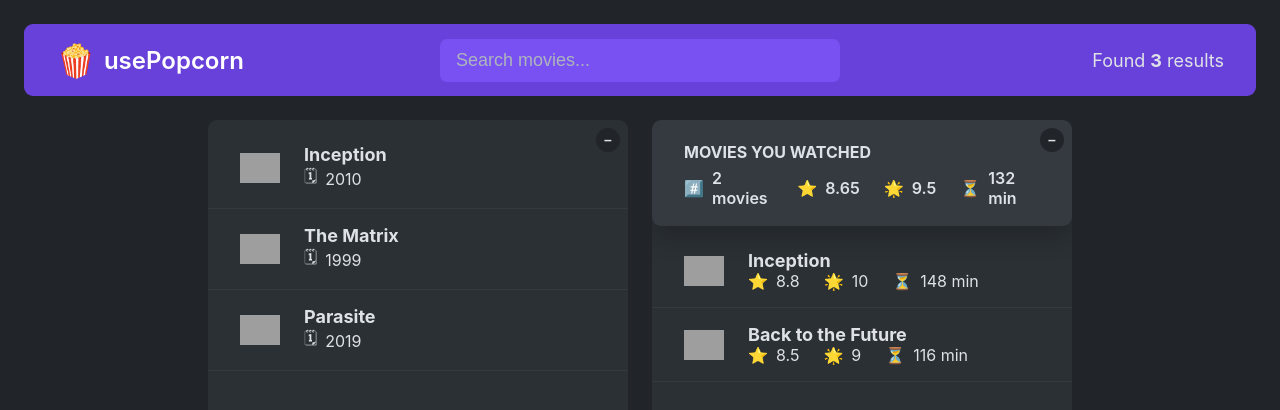
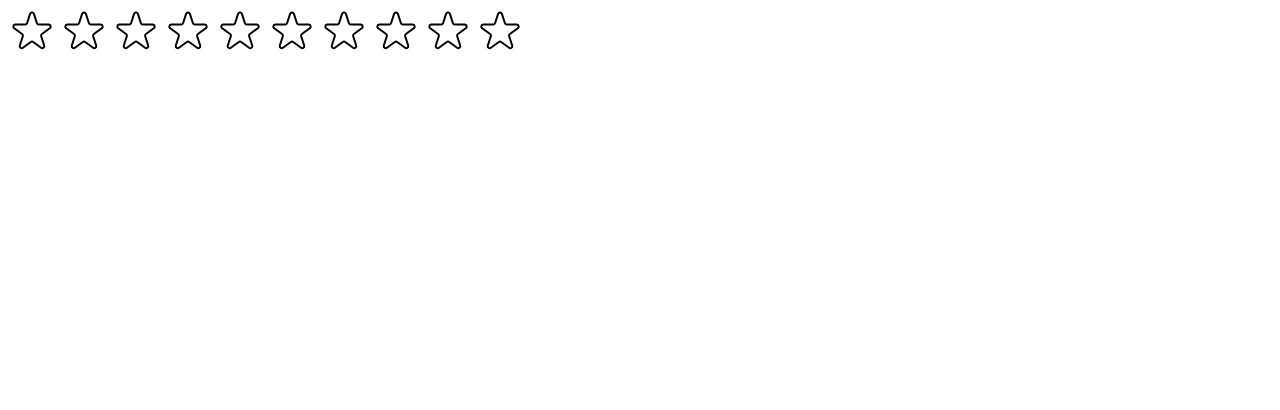
Before and after one commit to seanka/React-UsePopcorn-Web, a React (Create React App) app: page / in a window 1280 px wide. Shown: the top 410 px of the page. Built offline with nearby package versions, Linux system fonts and the light colour scheme; grey boxes are pictures that could not be loaded.

Commit message:
Created stars container and logic

```diff
--- /dev/null
+++ b/src/StarRating.js
@@ -0,0 +1,64 @@
+import { useState } from "react";
+
+const containerStyle = {
+  display: "flex",
+  alignItems: "center",
+  gap: "16px",
+};
+
+const starContainerStyle = {
+  display: "flex",
+  gap: "4px",
+};
+
+const textStyle = {
+  lineHeight: "1",
+  margin: "0",
+};
+
+export default function StarRating({ maxRating = 5 }) {
+  const [rating, setRating] = useState(0);
+
+  function handleRating(rating) {
+    setRating(rating);
+  }
+
+  return (
+    <div style={containerStyle}>
+      <div style={starContainerStyle}>
+        {Array.from({ length: maxRating }, (_, i) => (
+          <Star key={i} onRate={() => handleRating(i + 1)} full={rating >= i + 1} />
+        ))}
+      </div>
+      <p style={textStyle}>{rating || ""}</p>
+    </div>
+  );
+}
+
+const starStyle = {
+  width: "48px",
+  height: "48px",
+  display: "block",
+  cursor: "pointer",
+};
+
+function Star({ onRate, full }) {
+  return (
+    <span role="button" style={starStyle} onClick={onRate}>
+      {full ? (
+        <svg xmlns="http://www.w3.org/2000/svg" viewBox="0 0 20 20" fill="#000" stroke="#000">
+          <path d="M9.049 2.927c.3-.921 1.603-.921 1.902 0l1.07 3.292a1 1 0 00.95.69h3.462c.969 0 1.371 1.24.588 1.81l-2.8 2.034a1 1 0 00-.364 1.118l1.07 3.292c.3.921-.755 1.688-1.54 1.118l-2.8-2.034a1 1 0 00-1.175 0l-2.8 2.034c-.784.57-1.838-.197-1.539-1.118l1.07-3.292a1 1 0 00-.364-1.118L2.98 8.72c-.783-.57-.38-1.81.588-1.81h3.461a1 1 0 00.951-.69l1.07-3.292z" />
+        </svg>
+      ) : (
+        <svg xmlns="http://www.w3.org/2000/svg" fill="none" viewBox="0 0 24 24" stroke="#000">
+          <path
+            strokeLinecap="round"
+            strokeLinejoin="round"
+            strokeWidth="{2}"
+            d="M11.049 2.927c.3-.921 1.603-.921 1.902 0l1.519 4.674a1 1 0 00.95.69h4.915c.969 0 1.371 1.24.588 1.81l-3.976 2.888a1 1 0 00-.363 1.118l1.518 4.674c.3.922-.755 1.688-1.538 1.118l-3.976-2.888a1 1 0 00-1.176 0l-3.976 2.888c-.783.57-1.838-.197-1.538-1.118l1.518-4.674a1 1 0 00-.363-1.118l-3.976-2.888c-.784-.57-.38-1.81.588-1.81h4.914a1 1 0 00.951-.69l1.519-4.674z"
+          />
+        </svg>
+      )}
+    </span>
+  );
+}
--- a/src/index.js
+++ b/src/index.js
@@ -1,11 +1,14 @@
 import React from "react";
 import ReactDOM from "react-dom/client";
-import "./index.css";
-import App from "./App";
+// import "./index.css";
+// import App from "./App";
+
+import StarRating from "./StarRating";
 
 const root = ReactDOM.createRoot(document.getElementById("root"));
 root.render(
   <React.StrictMode>
-    <App />
+    {/* <App /> */}
+    <StarRating maxRating={10} />
   </React.StrictMode>
 );
```
Also changed, not shown: src/index.css (+0 -33 lines).
